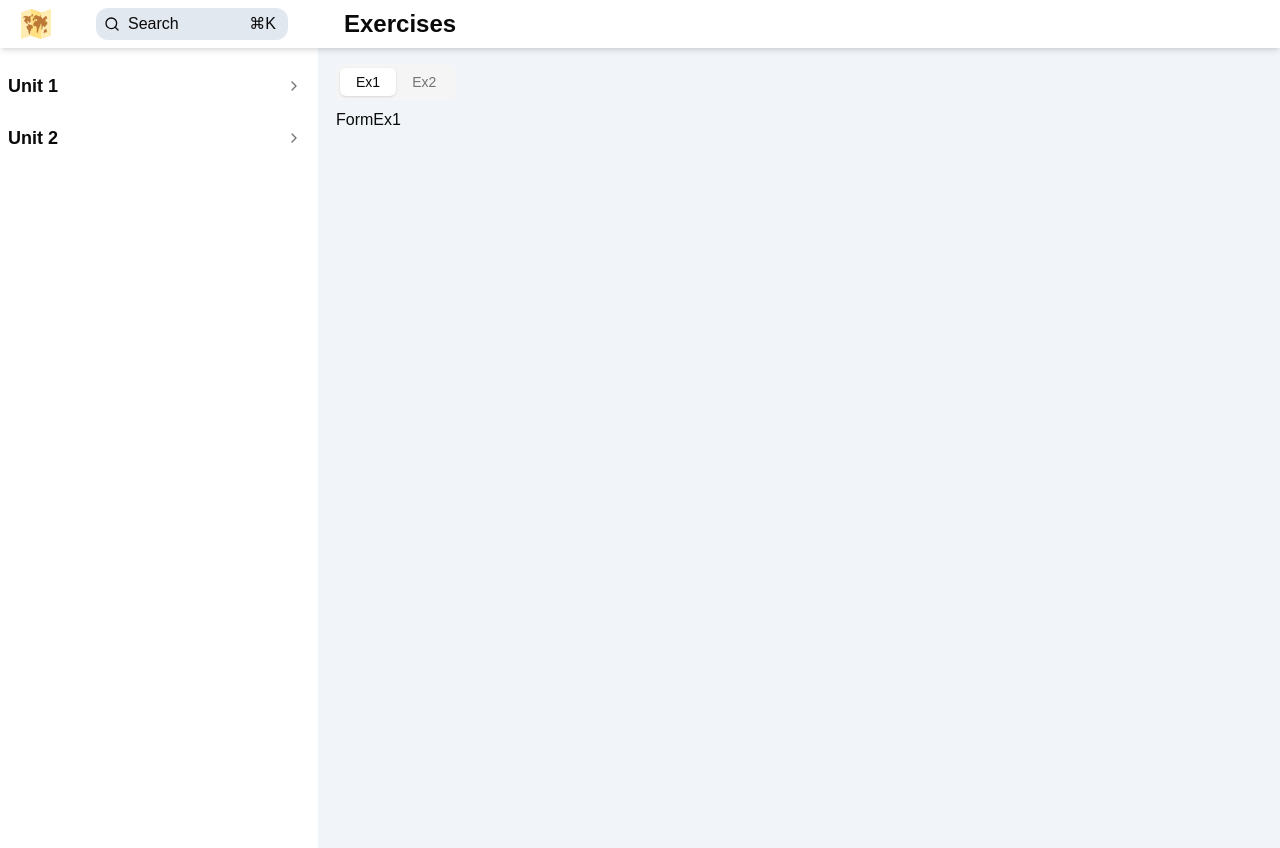
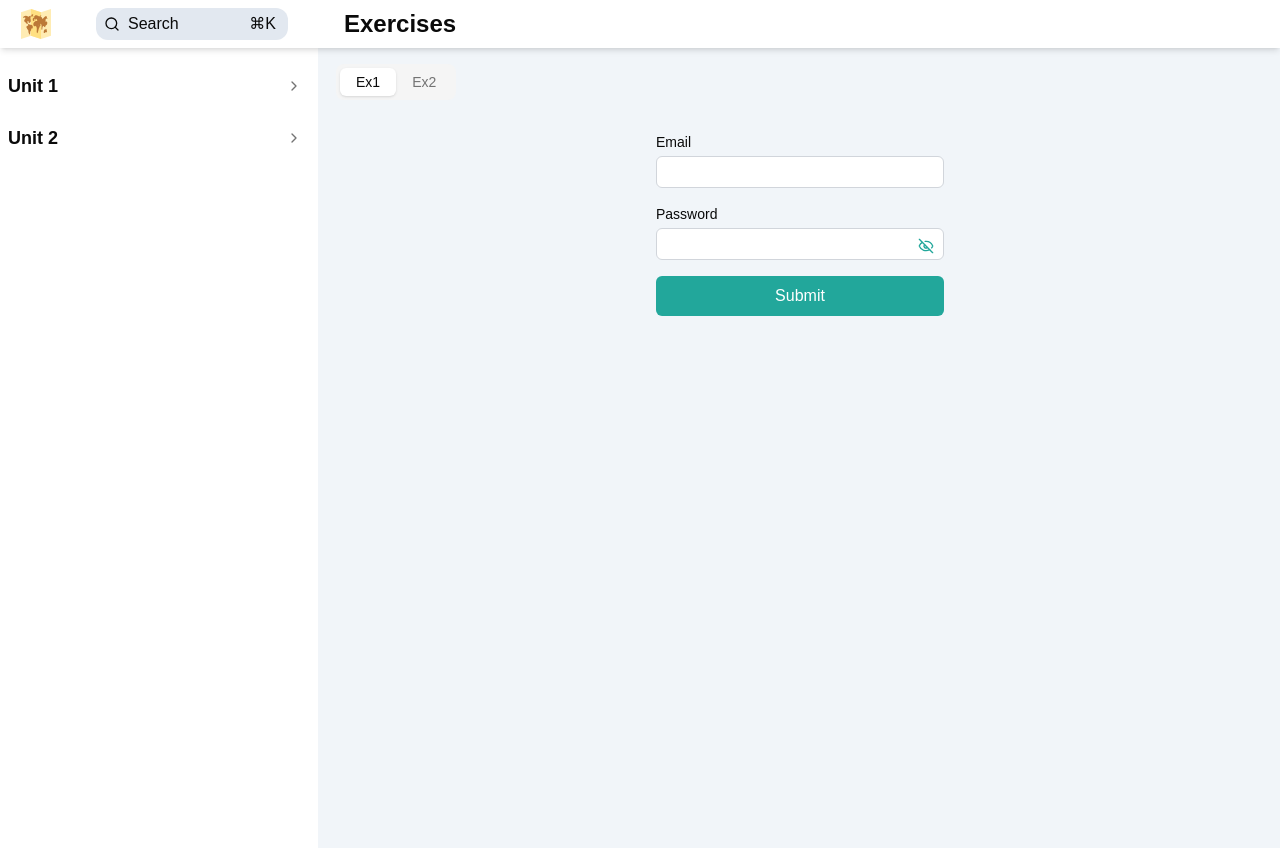
Before and after one commit to UdonShabu/feat-me-hard, a Next.js app: page /exercises/form in a window 1280 px wide. Built offline with nearby package versions, Linux system fonts and the light colour scheme.

Commit message:
sol: Add primary and secondary colors

```diff
--- a/package.json
+++ b/package.json
@@ -9,6 +9,7 @@
     "lint": "next lint"
   },
   "dependencies": {
+    "@hookform/resolvers": "^3.9.1",
     "@radix-ui/react-accordion": "^1.2.2",
     "@radix-ui/react-dialog": "^1.1.4",
     "@radix-ui/react-slot": "^1.1.1",
@@ -21,7 +22,8 @@
     "react-dom": "^19.0.0",
     "react-hook-form": "^7.54.1",
     "tailwind-merge": "^2.5.5",
-    "tailwindcss-animate": "^1.0.7"
+    "tailwindcss-animate": "^1.0.7",
+    "zod": "^3.24.1"
   },
   "devDependencies": {
     "@eslint/eslintrc": "^3",
--- a/src/app/exercises/form/_ex/FormEx1.tsx
+++ b/src/app/exercises/form/_ex/FormEx1.tsx
@@ -1,3 +1,86 @@
+"use client";
+
+import { Button } from "@/components/ui/button";
+import { formSchema } from "@/schemas/schema";
+import { zodResolver } from "@hookform/resolvers/zod";
+import { Eye, EyeOff } from "lucide-react";
+import { useState } from "react";
+import { SubmitHandler, useForm } from "react-hook-form";
+import { z } from "zod";
+
+type FormData = z.infer<typeof formSchema>;
+
 export default function FormEx1() {
-  return <div>FormEx1</div>;
+  const [showPassword, setShowPassword] = useState(false);
+  const {
+    register,
+    handleSubmit,
+    formState: { errors },
+  } = useForm<FormData>({
+    resolver: zodResolver(formSchema),
+    mode: "onBlur",
+  });
+
+  const onSubmit = (data: FormData) => {
+    console.log("Form Data:", data);
+  };
+  return (
+    <form onSubmit={handleSubmit(onSubmit)} className="space-y-4">
+      {/* Email Field */}
+      <div>
+        <label htmlFor="email" className="block text-sm font-medium">
+          Email
+        </label>
+        <input
+          type="email"
+          id="email"
+          {...register("email")}
+          className={`mt-1 block w-72 h-8 rounded-md border ${
+            errors.email ? "border-red-500" : "border-gray-300"
+          }`}
+        />
+        {errors.email && (
+          <p className="mt-1 text-sm text-red-500">{errors.email.message}</p>
+        )}
+      </div>
+
+      {/* Password Field */}
+      <div>
+        <label htmlFor="password" className="block text-sm font-medium">
+          Password
+        </label>
+        <div className="relative">
+          <input
+            type={showPassword ? "text" : "password"}
+            id="password"
+            {...register("password")}
+            className={`mt-1 block w-72 h-8 rounded-md border ${
+              errors.password ? "border-red-500" : "border-gray-300"
+            }`}
+          />
+          <Button
+            type="button"
+            variant="link"
+            size="icon"
+            className="absolute right-0 top-0"
+            onClick={() => setShowPassword((prev) => !prev)}
+          >
+            {showPassword ? <Eye /> : <EyeOff />}
+          </Button>
+        </div>
+
+        {errors.password && (
+          <p className="mt-1 text-sm text-red-500">{errors.password.message}</p>
+        )}
+      </div>
+
+      {/* Submit Button */}
+      <button
+        type="submit"
+        className="mt-4 w-full rounded-md bg-primary py-2 px-4 text-white hover:bg-secondary"
+      >
+        Submit
+      </button>
+    </form>
+  );
 }
--- a/src/app/exercises/form/page.tsx
+++ b/src/app/exercises/form/page.tsx
@@ -4,15 +4,15 @@ import { formExercises } from "./_ex";
 export default function FormPage() {
   return (
     <div>
-      <TabsDemo />
+      <ExerciseTabs />
     </div>
   );
 }
 
-export function TabsDemo() {
+export function ExerciseTabs() {
   return (
-    <Tabs defaultValue={formExercises[0].label} className="w-fit">
-      <TabsList className="flex">
+    <Tabs defaultValue={formExercises[0].label} className="w-full ">
+      <TabsList className="mb-6">
         {formExercises.map(({ label }) => (
           <TabsTrigger key={label} value={label} className="capitalize px-4">
             {label}
@@ -20,7 +20,9 @@ export function TabsDemo() {
         ))}
       </TabsList>
       {formExercises.map(({ label, component }) => (
-        <TabsContent value={label}>{component}</TabsContent>
+        <TabsContent key={label} value={label} className=" w-fit mx-auto">
+          {component}
+        </TabsContent>
       ))}
     </Tabs>
   );
--- a/src/app/globals.css
+++ b/src/app/globals.css
@@ -33,6 +33,10 @@ body {
     --chart-4: 43 74% 66%;
     --chart-5: 27 87% 67%;
     --radius: 0.5rem;
+
+    /* colors */
+    --color-primary: #22a79b;
+    --color-secondary: #2cc5b9;
   }
   .dark {
     --background: 0 0% 3.9%;
--- a/src/components/sidebar.tsx
+++ b/src/components/sidebar.tsx
@@ -92,7 +92,7 @@ function MenuItem({
       key={menu.label}
       className={cn(
         "rounded-r-xl p-2",
-        isActive && "bg-teal-100 text-teal-700 font-black",
+        isActive && "bg-teal-100 text-primary font-black",
         !isActive && "hover:bg-slate-100"
       )}
     >
--- /dev/null
+++ b/src/schemas/schema.ts
@@ -0,0 +1,20 @@
+import { z } from "zod";
+
+export const formSchema = z.object({
+  email: z.string().email("Invalid email address"),
+  password: z
+    .string()
+    .min(8, "Password must be at least 8 characters")
+    .regex(/[A-Z]/, "Password must include at least one uppercase letter")
+    .regex(/[a-z]/, "Password must include at least one lowercase letter")
+    .regex(/[0-9]/, "Password must include at least one number")
+    .regex(
+      /[^A-Za-z0-9]/,
+      "Password must include at least one special character"
+    ),
+});
+
+// export * from "./auth/loginSchema";
+// export * from "./auth/registerSchema";
+// export * from "./user/userProfileSchema";
+// export * from "./product/createProductSchema";
--- a/tailwind.config.ts
+++ b/tailwind.config.ts
@@ -10,75 +10,75 @@ export default {
   theme: {
     extend: {
       colors: {
-  			background: 'hsl(var(--background))',
-  			foreground: 'hsl(var(--foreground))',
+        background: "hsl(var(--background))",
+        foreground: "hsl(var(--foreground))",
         card: {
-  				DEFAULT: 'hsl(var(--card))',
-  				foreground: 'hsl(var(--card-foreground))'
+          DEFAULT: "hsl(var(--card))",
+          foreground: "hsl(var(--card-foreground))",
         },
         popover: {
-  				DEFAULT: 'hsl(var(--popover))',
-  				foreground: 'hsl(var(--popover-foreground))'
+          DEFAULT: "hsl(var(--popover))",
+          foreground: "hsl(var(--popover-foreground))",
         },
         primary: {
-  				DEFAULT: 'hsl(var(--primary))',
-  				foreground: 'hsl(var(--primary-foreground))'
+          DEFAULT: "var(--color-primary)",
+          foreground: "hsl(var(--primary-foreground))",
         },
         secondary: {
-  				DEFAULT: 'hsl(var(--secondary))',
-  				foreground: 'hsl(var(--secondary-foreground))'
+          DEFAULT: "var(--color-secondary)",
+          foreground: "hsl(var(--secondary-foreground))",
         },
         muted: {
-  				DEFAULT: 'hsl(var(--muted))',
-  				foreground: 'hsl(var(--muted-foreground))'
+          DEFAULT: "hsl(var(--muted))",
+          foreground: "hsl(var(--muted-foreground))",
         },
         accent: {
-  				DEFAULT: 'hsl(var(--accent))',
-  				foreground: 'hsl(var(--accent-foreground))'
+          DEFAULT: "hsl(var(--accent))",
+          foreground: "hsl(var(--accent-foreground))",
         },
         destructive: {
-  				DEFAULT: 'hsl(var(--destructive))',
-  				foreground: 'hsl(var(--destructive-foreground))'
+          DEFAULT: "hsl(var(--destructive))",
+          foreground: "hsl(var(--destructive-foreground))",
         },
-  			border: 'hsl(var(--border))',
-  			input: 'hsl(var(--input))',
-  			ring: 'hsl(var(--ring))',
+        border: "hsl(var(--border))",
+        input: "hsl(var(--input))",
+        ring: "hsl(var(--ring))",
         chart: {
-  				'1': 'hsl(var(--chart-1))',
-  				'2': 'hsl(var(--chart-2))',
-  				'3': 'hsl(var(--chart-3))',
-  				'4': 'hsl(var(--chart-4))',
-  				'5': 'hsl(var(--chart-5))'
-  			}
+          "1": "hsl(var(--chart-1))",
+          "2": "hsl(var(--chart-2))",
+          "3": "hsl(var(--chart-3))",
+          "4": "hsl(var(--chart-4))",
+          "5": "hsl(var(--chart-5))",
+        },
       },
       borderRadius: {
-  			lg: 'var(--radius)',
-  			md: 'calc(var(--radius) - 2px)',
-  			sm: 'calc(var(--radius) - 4px)'
+        lg: "var(--radius)",
+        md: "calc(var(--radius) - 2px)",
+        sm: "calc(var(--radius) - 4px)",
       },
       keyframes: {
-  			'accordion-down': {
+        "accordion-down": {
           from: {
-  					height: '0'
+            height: "0",
           },
           to: {
-  					height: 'var(--radix-accordion-content-height)'
-  				}
+            height: "var(--radix-accordion-content-height)",
           },
-  			'accordion-up': {
+        },
+        "accordion-up": {
           from: {
-  					height: 'var(--radix-accordion-content-height)'
+            height: "var(--radix-accordion-content-height)",
           },
           to: {
-  					height: '0'
-  				}
-  			}
+            height: "0",
+          },
+        },
       },
       animation: {
-  			'accordion-down': 'accordion-down 0.2s ease-out',
-  			'accordion-up': 'accordion-up 0.2s ease-out'
-  		}
-  	}
+        "accordion-down": "accordion-down 0.2s ease-out",
+        "accordion-up": "accordion-up 0.2s ease-out",
+      },
+    },
   },
   plugins: [require("tailwindcss-animate")],
 } satisfies Config;
```
Also changed, not shown: 1 other file (tests, documents, lock files or other folders). Lines whose indentation alone changed are shown as unchanged.
